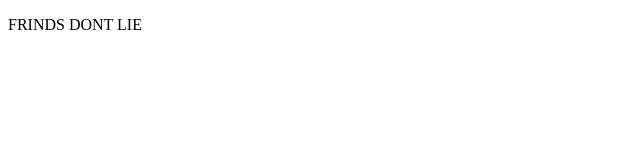
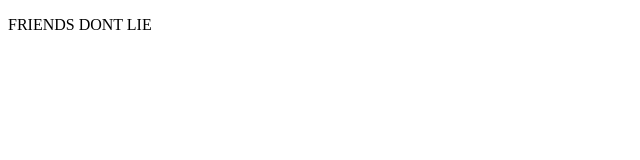
Before and after one commit to DenzilSam0418/Denzil, a plain HTML site: page index.html in a window 1280 px wide. Shown: the full height of the page, 0-640 px from the left. Drawn offline with Linux system fonts and the light colour scheme.

Commit message:
Update index.html

```diff
--- a/index.html
+++ b/index.html
@@ -7,6 +7,6 @@
     <title>Document</title>
 </head>
 <body>
-    <p>FRINDS DONT LIE </p>
+    <p>FRIENDS DONT LIE </p>
 </body>
 </html>
```
